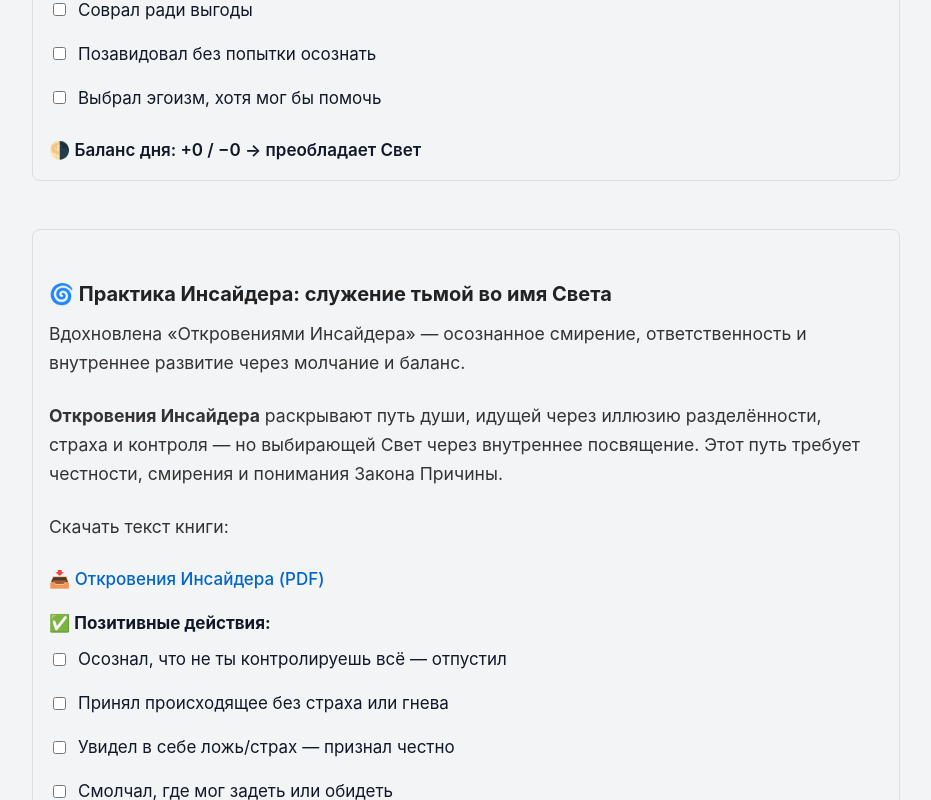
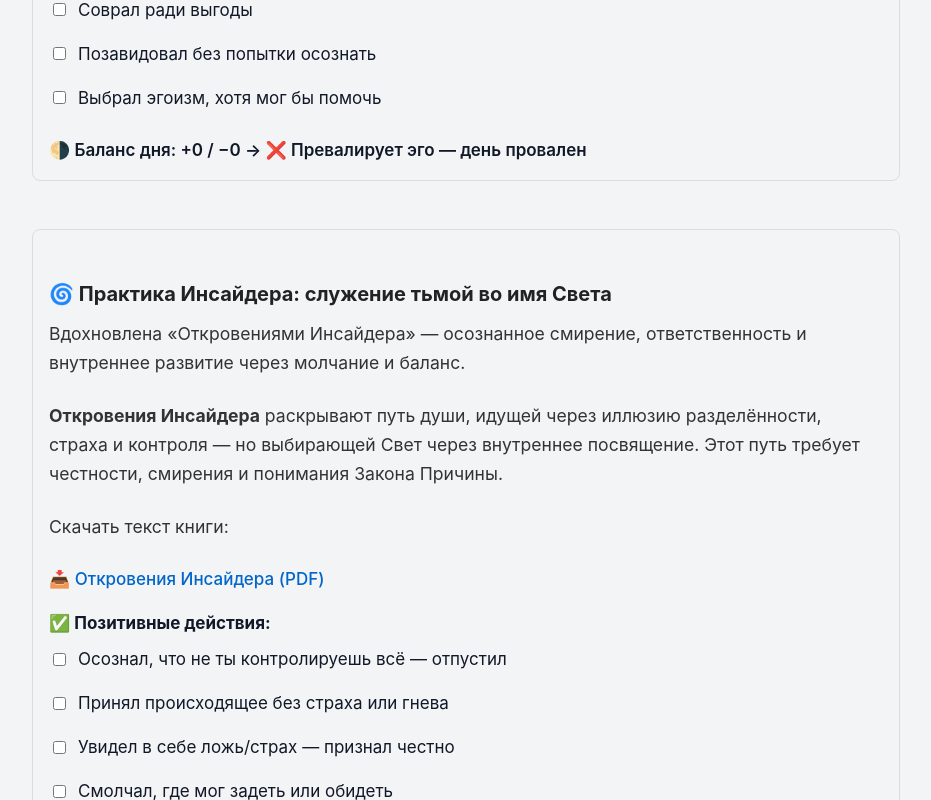
Before and after one commit to kardinalmarkov/terra-zetetica, a Next.js app: page /practices in a window 1280 px wide. Shown: the part 1520-2320 px from the top of the page, without its empty margins (174-1105 px from the left). Built offline with nearby package versions, Linux system fonts and the light colour scheme.

Commit message:
Update practices.js

```diff
--- a/pages/practices.js
+++ b/pages/practices.js
@@ -170,7 +170,10 @@ export default function Practices() {
               )}
 
               <div style={{ marginTop: '1rem', fontWeight: 600 }}>
-                🌗 Баланс дня: +{positives} / −{negatives} → {positives - negatives >= 0 ? 'преобладает Свет' : 'нужно пересмотреть путь'}
+                🌗 Баланс дня: +{positives} / −{negatives} →{' '}
+                {positives > negatives
+                  ? '✅ Свет преобладает — ты прошёл испытание'
+                  : '❌ Превалирует эго — день провален'}
               </div>
             </div>
           );
```
